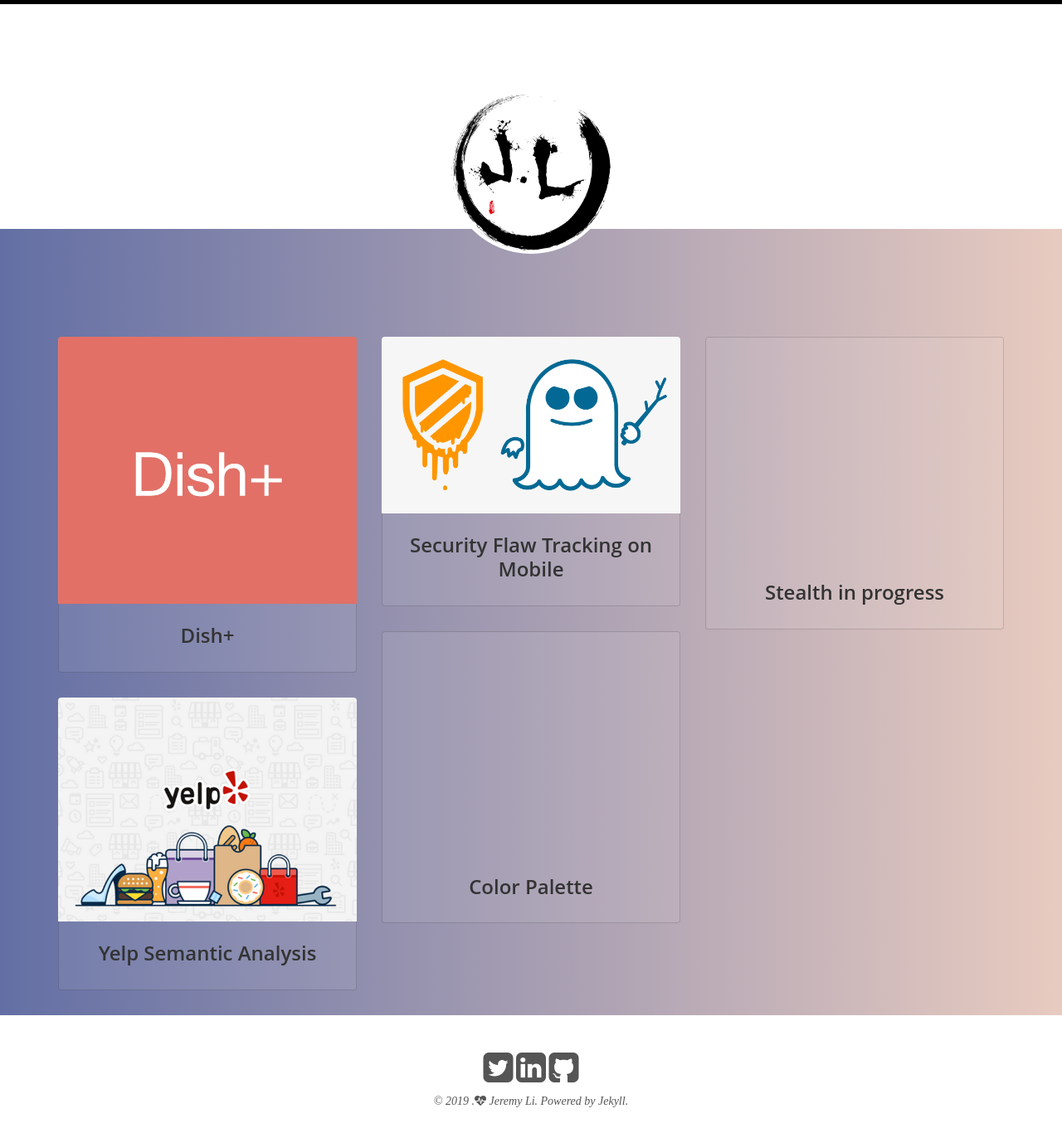
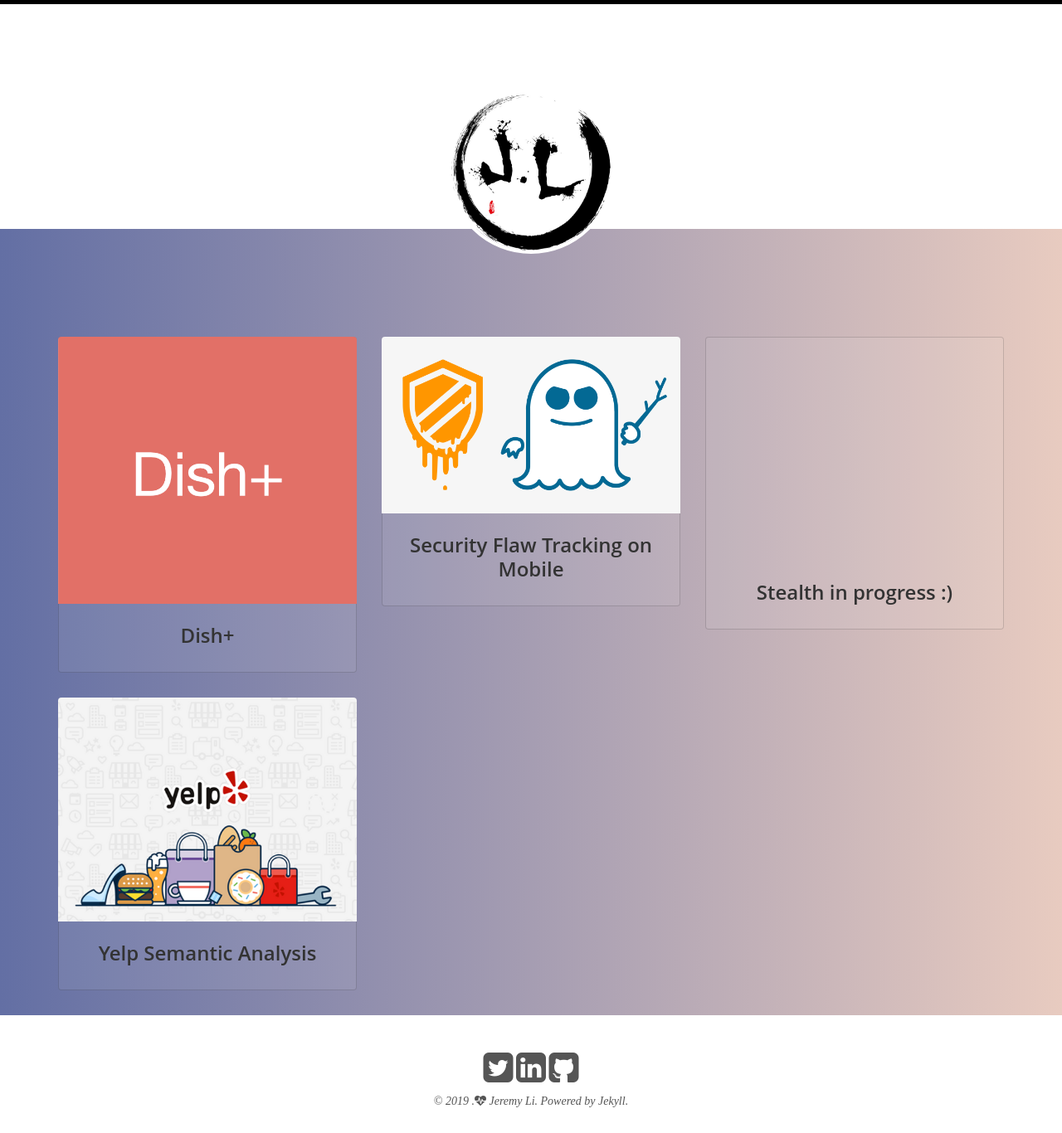
Before and after one commit to Jeremygarden/jeremygarden.github.io, a Jekyll site: the page built from portfolio.md, in a window 1280 px wide. Shown: the whole page at 83% size. Built offline with Jekyll 4.4.1, drawn with Linux system fonts in a browser that asks for light colours; nearby versions of some CDN libraries.

Commit message:
keep current grid

```diff
--- a/_layouts/portfolio.html
+++ b/_layouts/portfolio.html
@@ -50,7 +50,7 @@
               <h3>Security Flaw Tracking on Mobile</h3>
             </div>
           </a>
-          <a href="#">
+          <!-- <a href="#">
             <div class="portfolio-card">
               <div class="img-wrapper">
                 <div class="img-card" style="background-image: url(https://images.pexels.com/photos/325045/pexels-photo-325045.jpeg?auto=compress&cs=tinysrgb&dpr=2&h=750&w=100);" data-img-full="https://images.pexels.com/photos/325045/pexels-photo-325045.jpeg?auto=compress&cs=tinysrgb&dpr=2&h=750&w=1260">
@@ -59,7 +59,7 @@
               </div>
               <h3>Color Palette</h3>
             </div>
-          </a>
+          </a> -->
         </div>
         <!-- /.Second Column -->
         <!-- Third Column -->
@@ -71,7 +71,7 @@
                   <img src="https://images.pexels.com/photos/937784/pexels-photo-937784.jpeg?auto=compress&cs=tinysrgb&dpr=2&h=750&w=100" alt="">
                 </div>
               </div>
-              <h3>Stealth in progress</h3>
+              <h3>Stealth in progress :)</h3>
             </div>
           </a>
           <!-- <a href="#">
```
